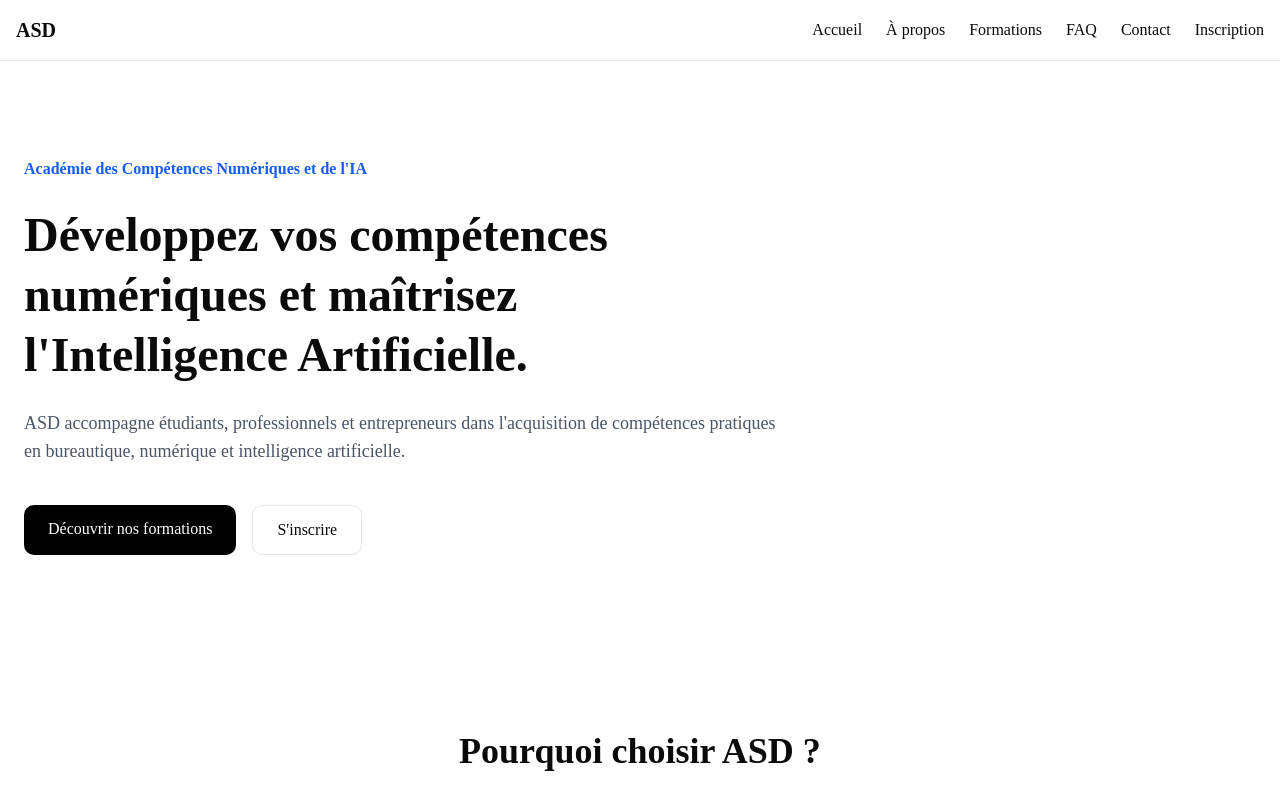
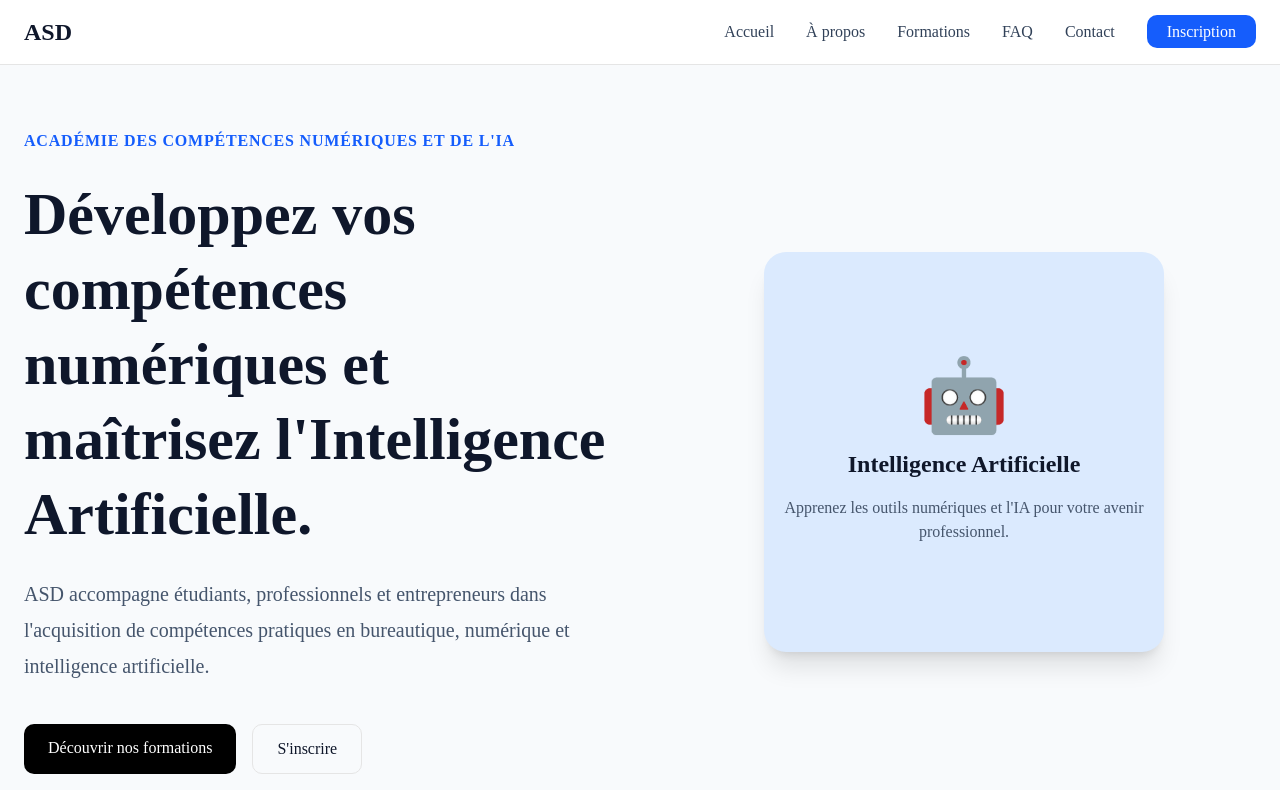
Before and after one commit to alassanediarra-tech/asd-academie, a Next.js app: page / in a window 1280 px wide. Shown: the top 790 px of the page. Built offline with nearby package versions, Linux system fonts and the light colour scheme.

Commit message:
Finalisation du design du Jour 3

```diff
--- a/app/globals.css
+++ b/app/globals.css
@@ -122,9 +122,17 @@
     @apply border-border outline-ring/50;
   }
   body {
-    @apply bg-background text-foreground;
-  }
+  background-color: var(--background);
+  color: var(--secondary);
+}
   html {
     @apply font-sans;
   }
 }
+:root {
+  --primary: #2563EB;
+  --secondary: #0F172A;
+  --accent: #F59E0B;
+  --background: #F8FAFC;
+  --text-secondary: #64748B;
+}
--- a/app/page.tsx
+++ b/app/page.tsx
@@ -2,18 +2,21 @@ import Link from "next/link";
   export default function HomePage() {
   return (
     <>
-      <section className="max-w-7xl mx-auto px-6 py-24">
-        <div className="max-w-3xl">
+      <section className="max-w-7xl mx-auto px-6 py-16">
+        <div className="grid lg:grid-cols-2 gap-16 items-center">
 
-          <span className="text-blue-600 font-semibold">
+          {/* Colonne gauche */}
+          <div>
+
+            <span className="text-blue-600 font-semibold uppercase tracking-wider">
               Académie des Compétences Numériques et de l'IA
             </span>
 
-          <h1 className="text-5xl font-bold mt-6 leading-tight">
+            <h1 className="text-5xl lg:text-6xl font-bold mt-6 leading-tight text-slate-900">
               Développez vos compétences numériques et maîtrisez l'Intelligence Artificielle.
             </h1>
 
-          <p className="mt-6 text-lg text-gray-600">
+            <p className="mt-6 text-xl text-slate-600 leading-9">
               ASD accompagne étudiants, professionnels et entrepreneurs
               dans l'acquisition de compétences pratiques en bureautique,
               numérique et intelligence artificielle.
@@ -36,6 +39,25 @@ import Link from "next/link";
             </div>
 
           </div>
+
+          {/* Colonne droite */}
+          <div className="hidden lg:flex justify-center">
+            <div className="w-[400px] h-[400px] rounded-3xl bg-blue-100 flex items-center justify-center shadow-xl">
+              <div className="text-center">
+                <div className="text-7xl mb-4">🤖</div>
+
+                <h3 className="text-2xl font-bold">
+                  Intelligence Artificielle
+                </h3>
+
+                <p className="mt-4 text-slate-600">
+                  Apprenez les outils numériques et l'IA pour votre avenir professionnel.
+                </p>
+              </div>
+            </div>
+          </div>
+
+        </div>
       </section>
 
       <section className="max-w-7xl mx-auto px-6 py-20">
@@ -51,7 +73,7 @@ import Link from "next/link";
 
         <div className="grid md:grid-cols-3 gap-8">
 
-          <div className="border rounded-2xl p-8">
+          <div className="border rounded-2xl p-8 hover:shadow-xl hover:-translate-y-2 hover:border-blue-300 transition-all duration-300">
             <h3 className="text-2xl font-semibold mb-4">
               🖥️ Compétences numériques
             </h3>
@@ -62,7 +84,7 @@ import Link from "next/link";
             </p>
           </div>
 
-          <div className="border rounded-2xl p-8">
+          <div className="border rounded-2xl p-8 hover:shadow-xl hover:-translate-y-2 transition-all duration-300">
             <h3 className="text-2xl font-semibold mb-4">
               🤖 Intelligence Artificielle
             </h3>
@@ -73,7 +95,7 @@ import Link from "next/link";
             </p>
           </div>
 
-          <div className="border rounded-2xl p-8">
+          <div className="border rounded-2xl p-8 hover:shadow-xl hover:-translate-y-2 hover:border-blue-300 transition-all duration-300">
             <h3 className="text-2xl font-semibold mb-4">
               💼 Insertion professionnelle
             </h3>
@@ -99,7 +121,7 @@ import Link from "next/link";
 
         <div className="grid md:grid-cols-3 gap-8">
 
-          <div className="border rounded-2xl p-8">
+          <div className="border rounded-2xl p-8 hover:shadow-xl hover:-translate-y-2 hover:border-blue-300 transition-all duration-300">
             <h3 className="text-2xl font-semibold mb-4">
               🖥️ Bureautique & Outils Numériques
             </h3>
@@ -109,7 +131,7 @@ import Link from "next/link";
             </p>
           </div>
 
-          <div className="border rounded-2xl p-8">
+          <div className="border rounded-2xl p-8 hover:shadow-xl hover:-translate-y-2 hover:border-blue-300 transition-all duration-300">
             <h3 className="text-2xl font-semibold mb-4">
               🤖 Intelligence Artificielle
             </h3>
@@ -119,7 +141,7 @@ import Link from "next/link";
             </p>
           </div>
 
-          <div className="border rounded-2xl p-8">
+          <div className="border rounded-2xl p-8 hover:shadow-xl hover:-translate-y-2 hover:border-blue-300 transition-all duration-300">
             <h3 className="text-2xl font-semibold mb-4">
               💼 Insertion Professionnelle
             </h3>
@@ -144,22 +166,22 @@ import Link from "next/link";
 
         <div className="grid grid-cols-2 md:grid-cols-4 gap-8 text-center">
 
-          <div className="border rounded-2xl p-8">
+          <div className="border rounded-2xl p-8 hover:shadow-xl hover:-translate-y-2 hover:border-blue-300 transition-all duration-300">
             <h3 className="text-4xl font-bold">8</h3>
             <p className="mt-2 text-gray-600">Semaines</p>
           </div>
 
-          <div className="border rounded-2xl p-8">
+          <div className="border rounded-2xl p-8 hover:shadow-xl hover:-translate-y-2 hover:border-blue-300 transition-all duration-300">
             <h3 className="text-4xl font-bold">3</h3>
             <p className="mt-2 text-gray-600">Domaines</p>
           </div>
 
-          <div className="border rounded-2xl p-8">
+          <div className="border rounded-2xl p-8 hover:shadow-xl hover:-translate-y-2 hover:border-blue-300 transition-all duration-300">
             <h3 className="text-4xl font-bold">100%</h3>
             <p className="mt-2 text-gray-600">Pratique</p>
           </div>
 
-          <div className="border rounded-2xl p-8">
+          <div className="border rounded-2xl p-8 hover:shadow-xl hover:-translate-y-2 hover:border-blue-300 transition-all duration-300">
             <h3 className="text-4xl font-bold">Hybride</h3>
             <p className="mt-2 text-gray-600">En ligne & Présentiel</p>
           </div>
--- a/components/navbar/Navbar.tsx
+++ b/components/navbar/Navbar.tsx
@@ -2,38 +2,72 @@ import Link from "next/link";
 
 export default function Navbar() {
   return (
-    <nav className="border-b p-4">
-      <div className="max-w-7xl mx-auto flex items-center justify-between">
-        <h1 className="font-bold text-xl">
+    <nav className="sticky top-0 z-50 border-b bg-white/90 backdrop-blur">
+      <div className="max-w-7xl mx-auto px-6 py-4 flex items-center justify-between">
+
+        <Link
+          href="/"
+          className="text-2xl font-bold text-slate-900"
+        >
           ASD
-        </h1>
+        </Link>
 
-        <ul className="flex gap-6">
+        <ul className="hidden md:flex items-center gap-8 text-slate-700">
+
           <li>
-            <Link href="/">Accueil</Link>
+            <Link
+              href="/"
+              className="hover:text-blue-600 transition-colors"
+            >
+              Accueil
+            </Link>
           </li>
 
           <li>
-            <Link href="/a-propos">À propos</Link>
+            <Link
+              href="/a-propos"
+              className="hover:text-blue-600 transition-colors"
+            >
+              À propos
+            </Link>
           </li>
 
           <li>
-            <Link href="/formations">Formations</Link>
+            <Link
+              href="/formations"
+              className="hover:text-blue-600 transition-colors"
+            >
+              Formations
+            </Link>
           </li>
 
           <li>
-            <Link href="/faq">FAQ</Link>
+            <Link
+              href="/faq"
+              className="hover:text-blue-600 transition-colors"
+            >
+              FAQ
+            </Link>
           </li>
 
           <li>
-            <Link href="/contact">Contact</Link>
+            <Link
+              href="/contact"
+              className="hover:text-blue-600 transition-colors"
+            >
+              Contact
+            </Link>
           </li>
 
           <li>
-            <Link href="/inscription">
+            <Link
+              href="/inscription"
+              className="bg-blue-600 text-white px-5 py-2 rounded-lg hover:bg-blue-700 transition-colors"
+            >
               Inscription
             </Link>
           </li>
+
         </ul>
       </div>
     </nav>
```
Lines whose indentation alone changed are shown as unchanged.
